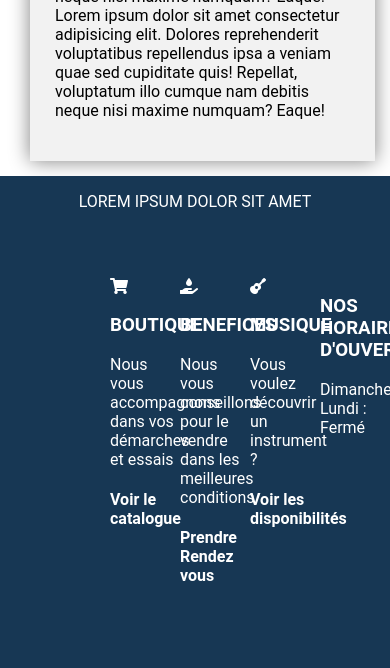
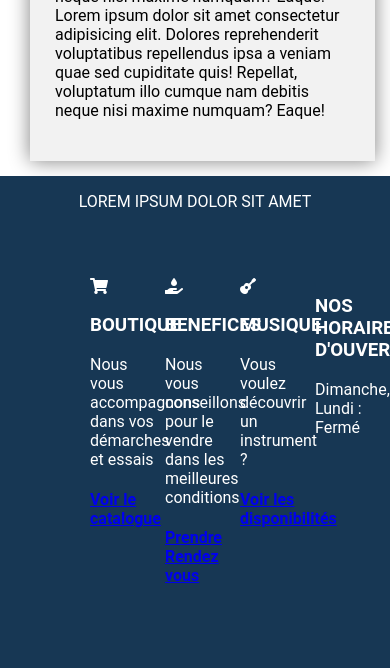
Before and after one commit to TanguyYnov/ResponsivDesign, a plain HTML site: page index.html in a window 390 px wide. Shown: the part 3576-4244 px from the top of the page. Drawn offline with Linux system fonts and the light colour scheme.

Commit message:
Responsive

```diff
--- a/index.html
+++ b/index.html
@@ -177,7 +177,7 @@
             <i class="fas fa-shopping-cart"></i>&nbsp;
             <h3>BOUTIQUE</h3>
             <p>Nous vous accompagnons dans vos démarches et essais</p>
-            <h4 class="nav-link">Voir le catalogue</h4>
+            <a href="/."> <h4>Voir le catalogue</h4></a>
           </div>
           <div class="block-2">
             <i class="fas fa-hand-holding-water"></i>&nbsp;
@@ -186,13 +186,13 @@
               Nous vous conseillons pour le vendre dans les meilleures
               conditions
             </p>
-            <h4 class="nav-link">Prendre Rendez vous</h4>
+            <a href="/."> <h4>Prendre Rendez vous</h4> </a>
           </div>
           <div class="block-3">
             <i class="fas fa-guitar"></i>&nbsp;
             <h3>MUSIQUE</h3>
             <p>Vous voulez découvrir un instrument ?</p>
-            <h4 class="nav-link">Voir les disponibilités</h4>
+            <a href="/."><h4>Voir les disponibilités</h4></a>
           </div>
           <div class="block-4">
             <h3>NOS HORAIRES D'OUVERTURE</h3>
--- a/style.scss
+++ b/style.scss
@@ -127,10 +127,10 @@ html {
             flex-direction: row;
             display: flex;
             justify-content: space-around;
-            margin-left: 110px;
+            margin-left: 90px;
 
             @media (max-width: 767.98px) {
-                .display-none {
+                .endmenu-2 {
                     display: wrap;
                 }
             }
@@ -140,21 +140,27 @@ html {
             .block-1 {
                 width: 25%;
 
+                justify-content: space-around;
 
             }
 
             .block-2 {
                 width: 25%;
 
+                justify-content: space-around;
+
             }
 
             .block-3 {
                 width: 25%;
 
+                justify-content: space-around;
+
             }
 
             .block-4 {
                 width: 25%;
+                justify-content: space-around;
 
             }
 
@@ -171,12 +177,10 @@ html {
             padding-top: 50px;
             display: flex;
             justify-content: space-around;
+            margin-left: 50px;
         }
 
     }
 
 
-    .i {
-        width: 50px;
-    }
 }
```
Also changed, not shown: dist/style.css, dist/style.min.css.
